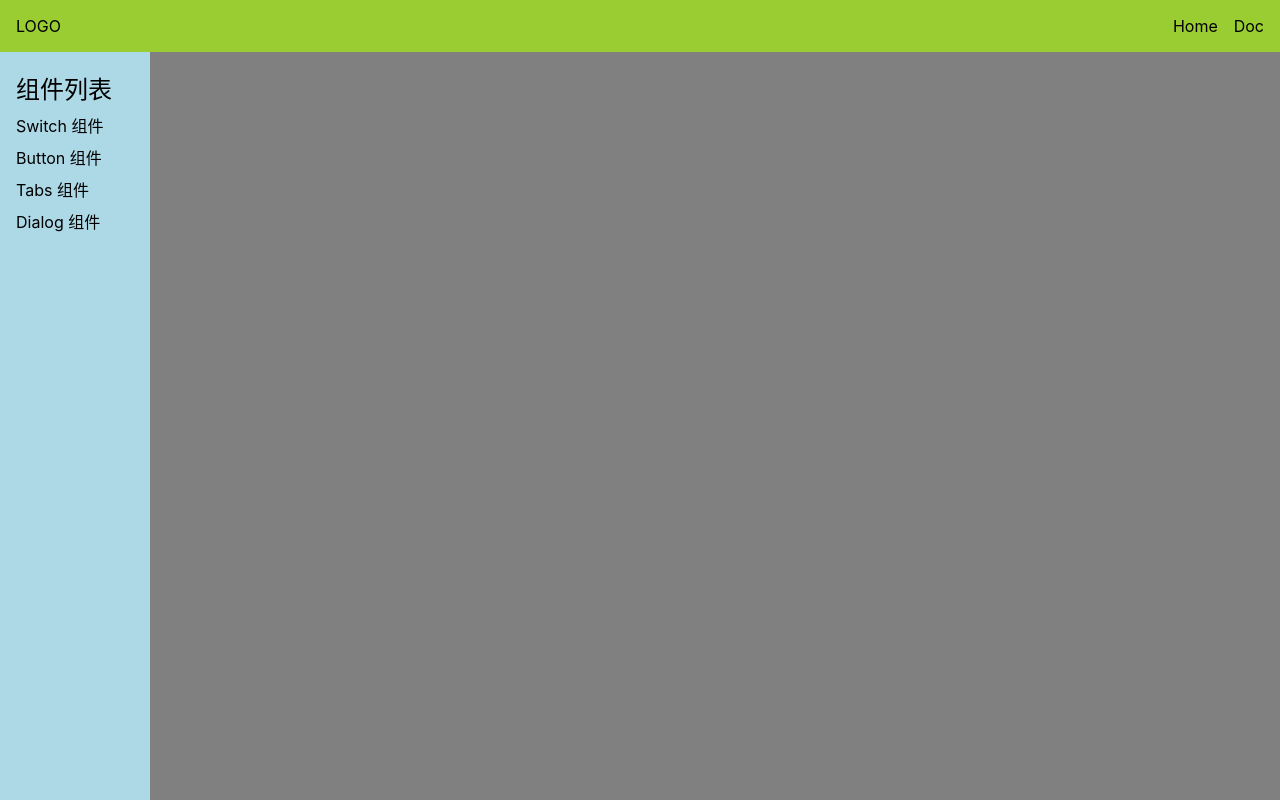
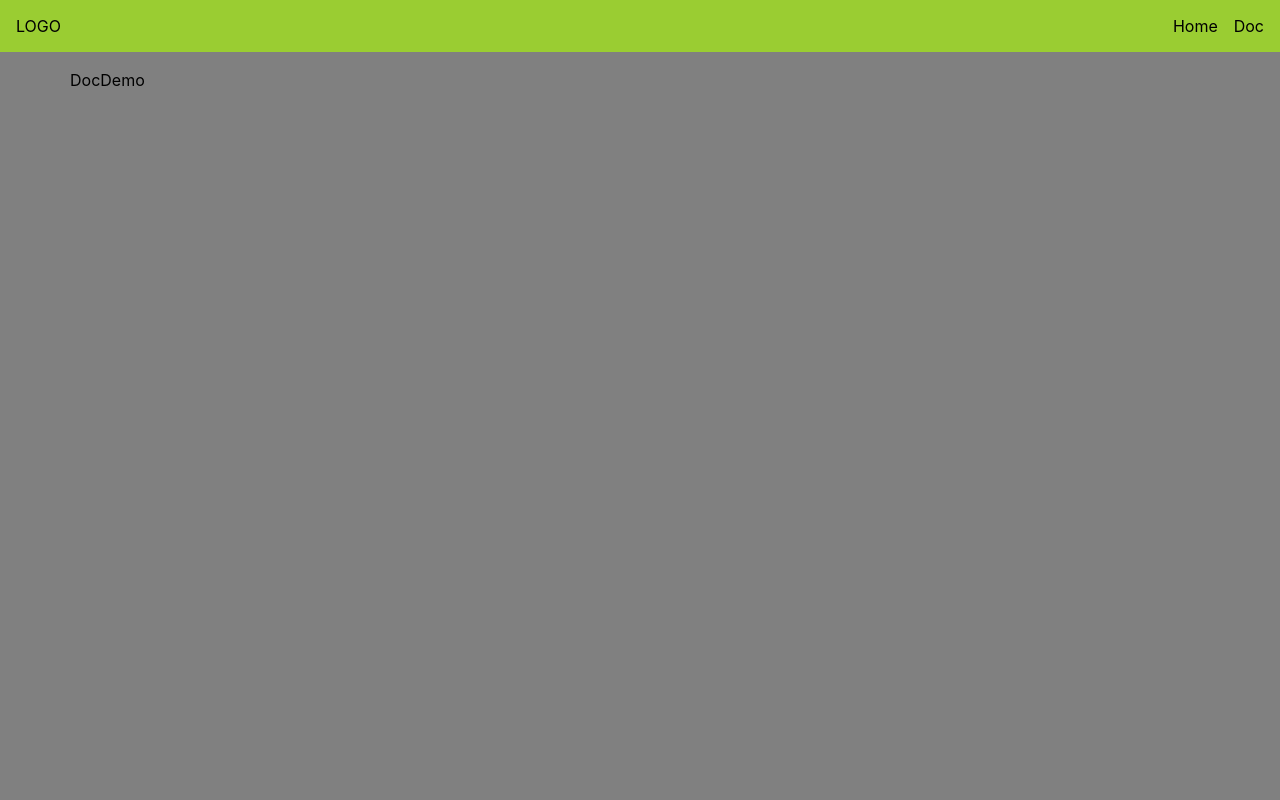
Before and after one commit to EvaLLLLL/corianderUI, a Vue app: page /#/doc in a window 1280 px wide. Built offline with nearby package versions, Linux system fonts and the light colour scheme.

Commit message:
完成边栏点击切换可见性功能

```diff
--- a/src/App.vue
+++ b/src/App.vue
@@ -2,8 +2,14 @@
   <router-view />
 </template>
 
-<script>
+<script lang="ts">
+import { provide, ref } from "vue";
+
 export default {
   name: "App",
+  setup() {
+    const asideVisible = ref(false);
+    provide("asideVisible", asideVisible);
+  },
 };
 </script>
--- a/src/components/SwitchDemo.vue
+++ b/src/components/SwitchDemo.vue
@@ -3,3 +3,9 @@
         SwitchDemo
     </div>
 </template>
+
+<script lang="ts">
+export default {
+
+}
+</script>
--- a/src/components/TopNav.vue
+++ b/src/components/TopNav.vue
@@ -5,14 +5,24 @@
       <li><router-link to="/">Home</router-link></li>
       <li><router-link to="/doc">Doc</router-link></li>
     </ol>
-    <span :class="{ toggleAside: toggleVisible }" @click="toggleMenu"></span>
+    <span :class="{ toggleVisible: toggleVisible }"
+          @click="toggleAside"></span>
   </div>
 </template>
 
 <script lang="ts">
+import { inject, Ref } from "vue";
 export default {
+  name: "TopNav",
   props: {
     toggleVisible: Boolean,
+  },
+  setup() {
+    const asideVisible = inject<Ref<boolean>>("asideVisible");
+    const toggleAside = () => {
+      asideVisible.value = !asideVisible.value;
+    };
+    return { toggleAside };
   },
 };
 </script>
@@ -43,7 +53,7 @@
       padding-left: 16px;
     }
   }
-  > .toggleAside {
+  > .toggleVisible {
     display: none;
     width: 24px;
     height: 24px;
@@ -61,7 +71,7 @@
     > .menu {
       display: none;
     }
-    > .toggleAside {
+    > .toggleVisible {
       display: inline-block;
     }
   }
--- a/src/views/Doc.vue
+++ b/src/views/Doc.vue
@@ -1,7 +1,7 @@
 <template>
   <TopNav :toggleVisible="true" />
   <div class="content">
-    <aside>
+    <aside v-if="asideVisible">
       <h2>组件列表</h2>
       <ol>
         <li><router-link to="/doc/switch">Switch 组件</router-link></li>
@@ -10,15 +10,22 @@
         <li><router-link to="/doc/dialog">Dialog 组件</router-link></li>
       </ol>
     </aside>
-    <main>主内容</main>
+    <main>
+     <router-view/>
+    </main>
   </div>
 </template>
 
-<script lant="ts">
+<script lang="ts">
+import { inject, Ref } from "vue";
 import TopNav from "../components/TopNav.vue";
 
 export default {
   components: { TopNav },
+  setup() {
+    const asideVisible = inject<Ref<boolean>>("asideVisible");
+    return { asideVisible: asideVisible };
+  },
 };
 </script>
 
@@ -46,7 +53,7 @@
   }
   > main {
     flex-grow: 1;
-    padding: 16px;
+    padding: 70px;
     background: grey;
     height: 100vh;
   }
```
Also changed, not shown: src/main.ts (+5 -5 lines).
